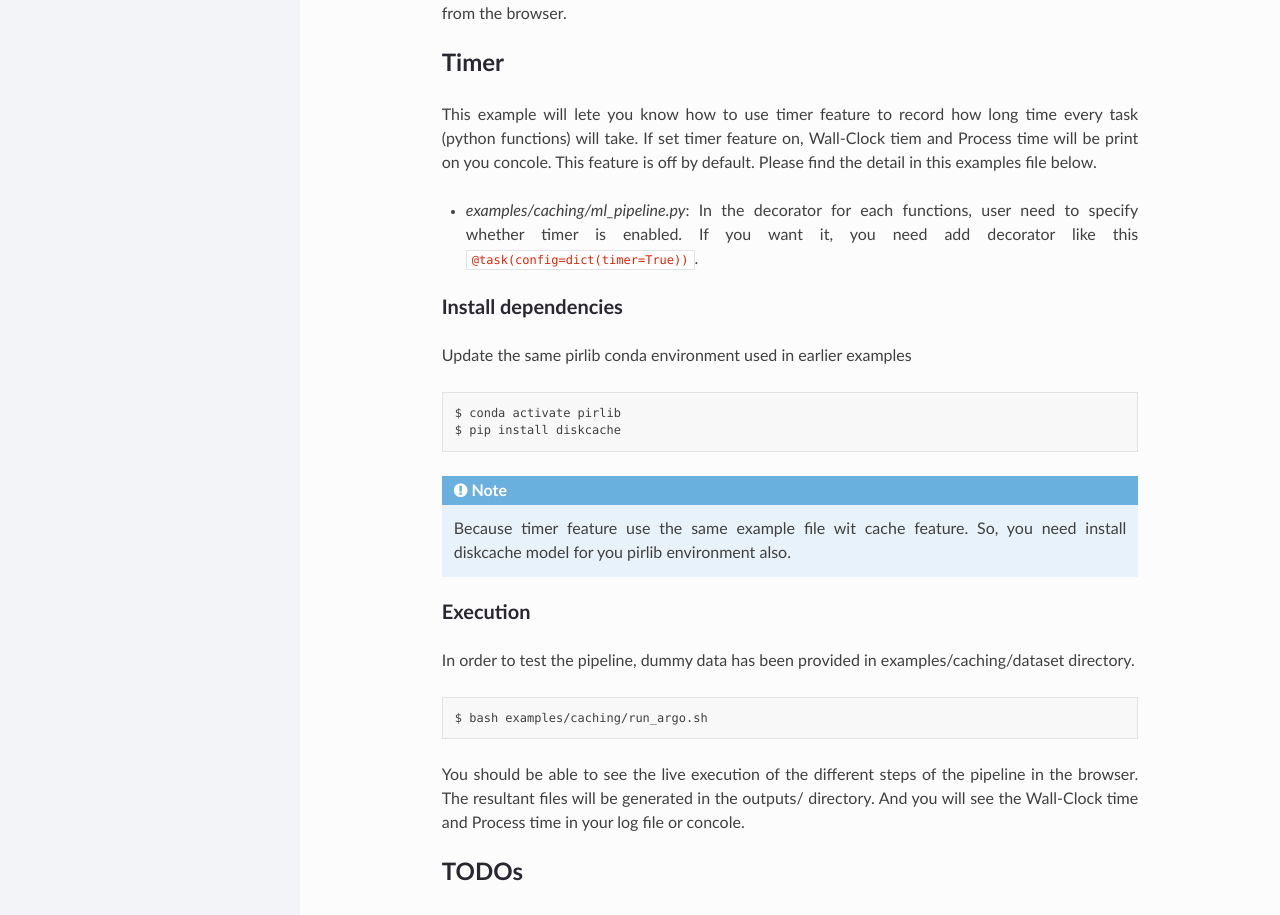
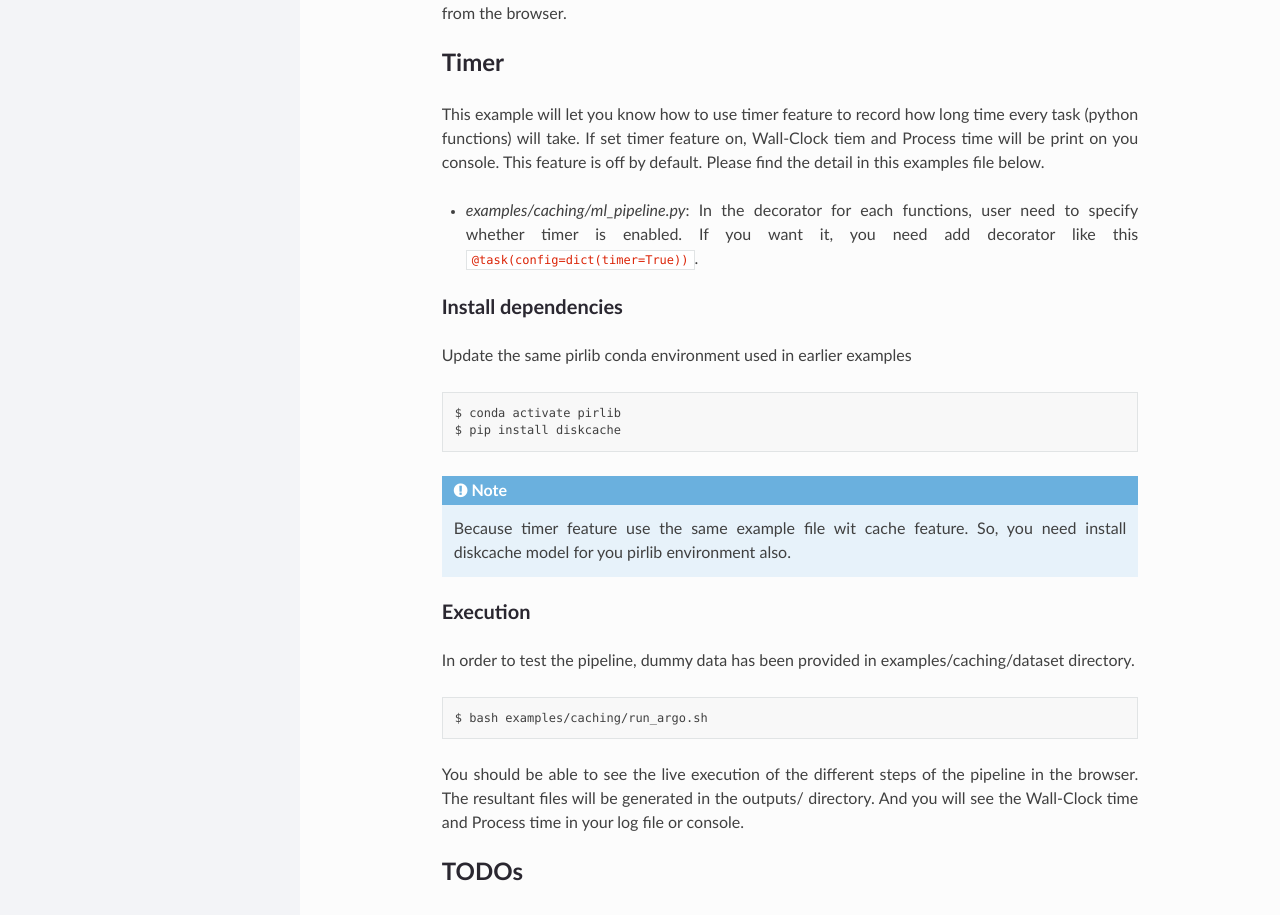
Before and after one commit to petuum/pirlib, a Sphinx documentation site: the page built from docs/README.rst, in a window 1280 px wide and 1400 px high, scrolled down 3452 px. Shown: the part 153-1068 px from the top of the window. Built offline with Sphinx 7.4.7 and the Read the Docs theme 2.0.0, drawn with Linux system fonts in a browser that asks for light colours; pages that are not in the unit, such as notebooks, are missing from menus.

Commit message:
correct word mistakes

```diff
--- a/docs/README.rst
+++ b/docs/README.rst
@@ -175,7 +175,7 @@ The outputs would appear in the outputs/ directory and the Workflow execution ca
 Timer
 -----------------
 
-This example will lete you know how to use timer feature to record how long time every task (python functions) will take. If set timer feature on, Wall-Clock tiem and Process time will be print on you concole.
+This example will let you know how to use timer feature to record how long time every task (python functions) will take. If set timer feature on, Wall-Clock tiem and Process time will be print on you console.
 This feature is off by default. Please find the detail in this examples file below.
 
 - `examples/caching/ml_pipeline.py`: In the decorator for each functions, user need to specify whether timer is enabled. If you want it, you need add decorator like this ``@task(config=dict(timer=True))``.
@@ -202,7 +202,7 @@ In order to test the pipeline, dummy data has been provided in examples/caching/
 
 
 
-You should be able to see the live execution of the different steps of the pipeline in the browser. The resultant files will be generated in the outputs/ directory. And you will see the Wall-Clock time and Process time in your log file or concole.
+You should be able to see the live execution of the different steps of the pipeline in the browser. The resultant files will be generated in the outputs/ directory. And you will see the Wall-Clock time and Process time in your log file or console.
 
 
 TODOs
```
